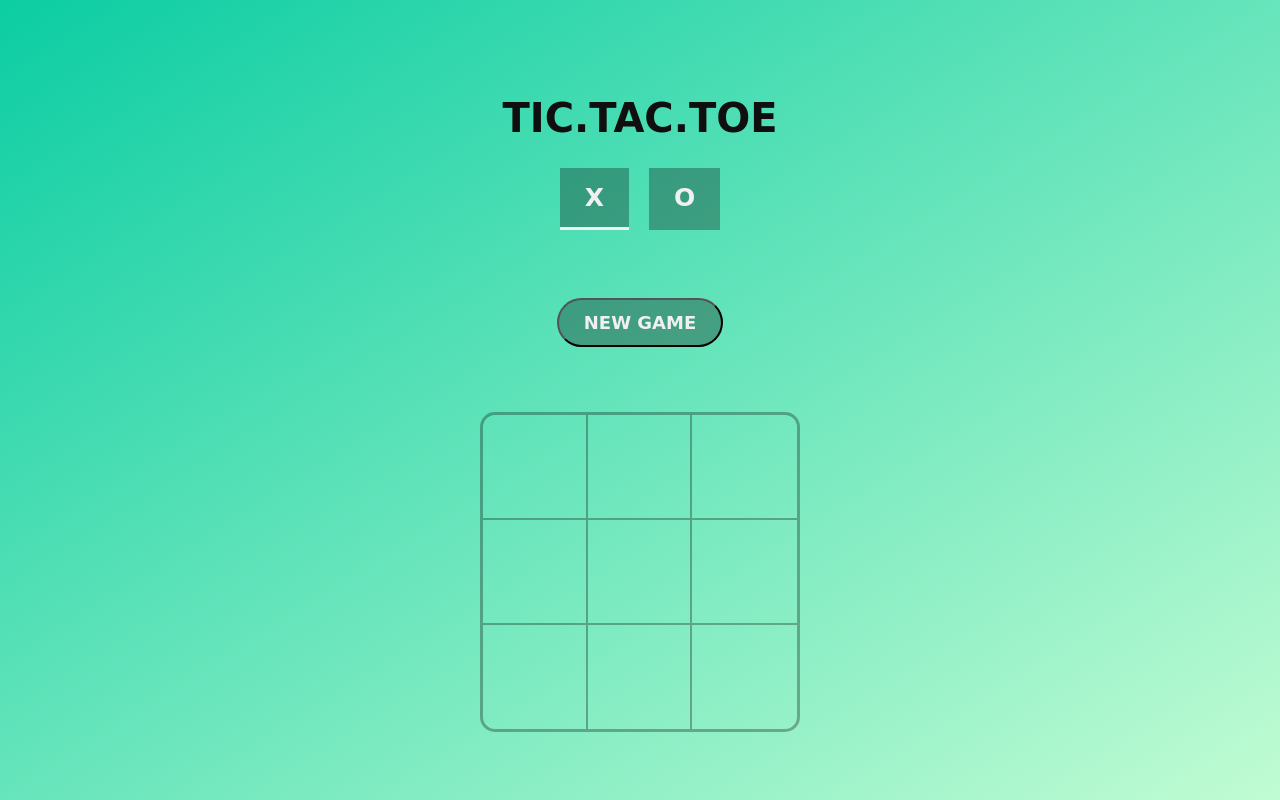
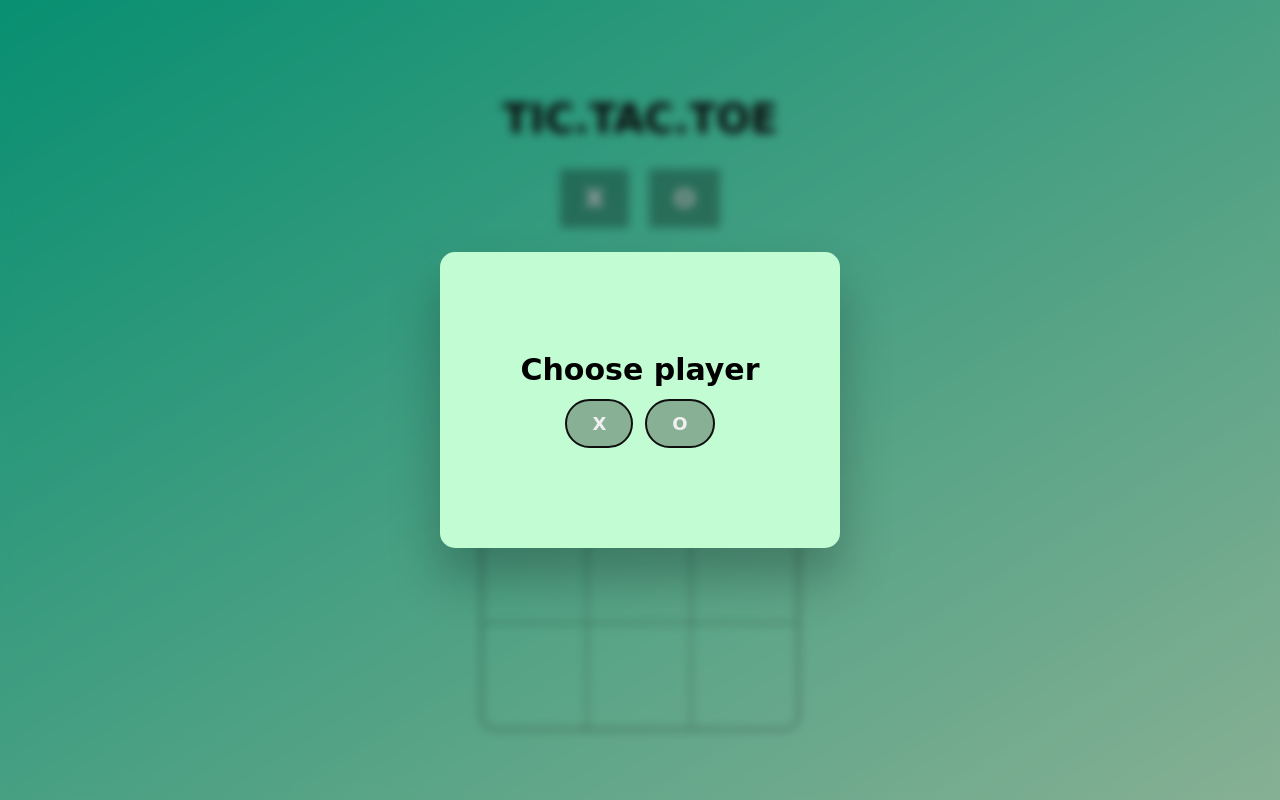
Before and after one commit to Daniel-Ezekiel/tic-tac-toe, a plain HTML site: page index.html in a window 1280 px wide. Drawn offline with Linux system fonts and the light colour scheme; a web font is replaced by a local one.

Commit message:
feat: users can choose which player goes first and take turns on each restart

```diff
--- a/css/style.css
+++ b/css/style.css
@@ -63,6 +63,7 @@ h1 {
 
 button {
   padding: 1.2rem 2.5rem;
+  border: 0.2rem solid #0f0f0f;
   border-radius: 5rem;
   appearance: none;
   background-color: rgba(0, 0, 0, 0.3);
@@ -109,3 +110,44 @@ h2 {
 .winner-color {
   background-color: rgba(4, 211, 21, 0.945);
 }
+
+.choosePlayer {
+  display: none;
+}
+
+.choosePlayer.active {
+  background-color: #c1fcd3;
+  border-radius: 1.5rem;
+  padding: 10rem 0;
+  box-shadow: 0 3rem 5rem rgb(0 0 0 / 25%);
+  backdrop-filter: blur(1000px);
+  filter: blur();
+
+  position: absolute;
+  top: 50%;
+  transform: translateY(-50%);
+
+  display: flex;
+  flex-flow: row wrap;
+  justify-content: center;
+  align-items: center;
+  gap: 1.2rem;
+
+  z-index: 1;
+}
+
+.overlay.active {
+  position: fixed;
+  background-color: rgba(0, 0, 0, 0.3);
+  backdrop-filter: blur(0.5rem);
+  top: 0;
+  left: 0;
+  height: 100vh;
+  width: 100vw;
+}
+
+.choosePlayer h2 {
+  width: 100%;
+  margin: 0;
+  text-align: center;
+}
--- a/index.html
+++ b/index.html
@@ -18,7 +18,7 @@
         <h1>TIC.TAC.TOE</h1>
 
         <div class="players">
-            <span class="player player1 active" type="button">X</span>
+            <span class="player player1" type="button">X</span>
             <span class="player player2" type="button">O</span>
         </div>
     </header>
@@ -41,6 +41,14 @@
             <div class="box horizontal3 vertical2"></div>
             <div class="box horizontal3 vertical3 diagonal1"></div>
         </div>
+
+        <div class="choosePlayer">
+            <h2>Choose player</h2>
+            <button type="button">X</button>
+            <button type="button">O</button>
+        </div>
+
+        <div class="overlay"></div>
     </main>
 
     <script src="./js/script.js"></script>
--- a/js/script.js
+++ b/js/script.js
@@ -18,6 +18,26 @@ const vertical3 = document.querySelectorAll('.vertical3');
 
 const diagonal1 = document.querySelectorAll('.diagonal1');
 const diagonal2 = document.querySelectorAll('.diagonal2');
+
+const choosePlayerBox = document.querySelector('.choosePlayer');
+const playerBtns = document.querySelectorAll('.choosePlayer > button');
+const overlay = document.querySelector('.overlay');
+
+function choosePlayer() {
+  choosePlayerBox.classList.add('active');
+  overlay.classList.add('active');
+
+  playerBtns.forEach(btn =>
+    btn.addEventListener('click', function () {
+      this.textContent == 'X'
+        ? playerX.classList.add('active')
+        : playerO.classList.add('active');
+      choosePlayerBox.classList.remove('active');
+      overlay.classList.remove('active');
+    })
+  );
+}
+choosePlayer();
 
 boxes.forEach(box =>
   box.addEventListener('click', function () {
@@ -71,13 +91,15 @@ btnRestart.addEventListener('click', function () {
   boxes.forEach(box => {
     box.textContent = '';
     box.classList.remove('disabled');
+  });
 
-    gameWinner.textContent = '';
+  gameWinner.textContent = '';
 
-    playerX.classList.add('active');
-    playerO.classList.remove('active');
+  playerX.classList.remove('winner-color');
+  playerO.classList.remove('winner-color');
 
-    playerX.classList.remove('winner-color');
-    playerO.classList.remove('winner-color');
-  });
+  playerX.classList.remove('active');
+  playerO.classList.remove('active');
+
+  choosePlayer();
 });
```
